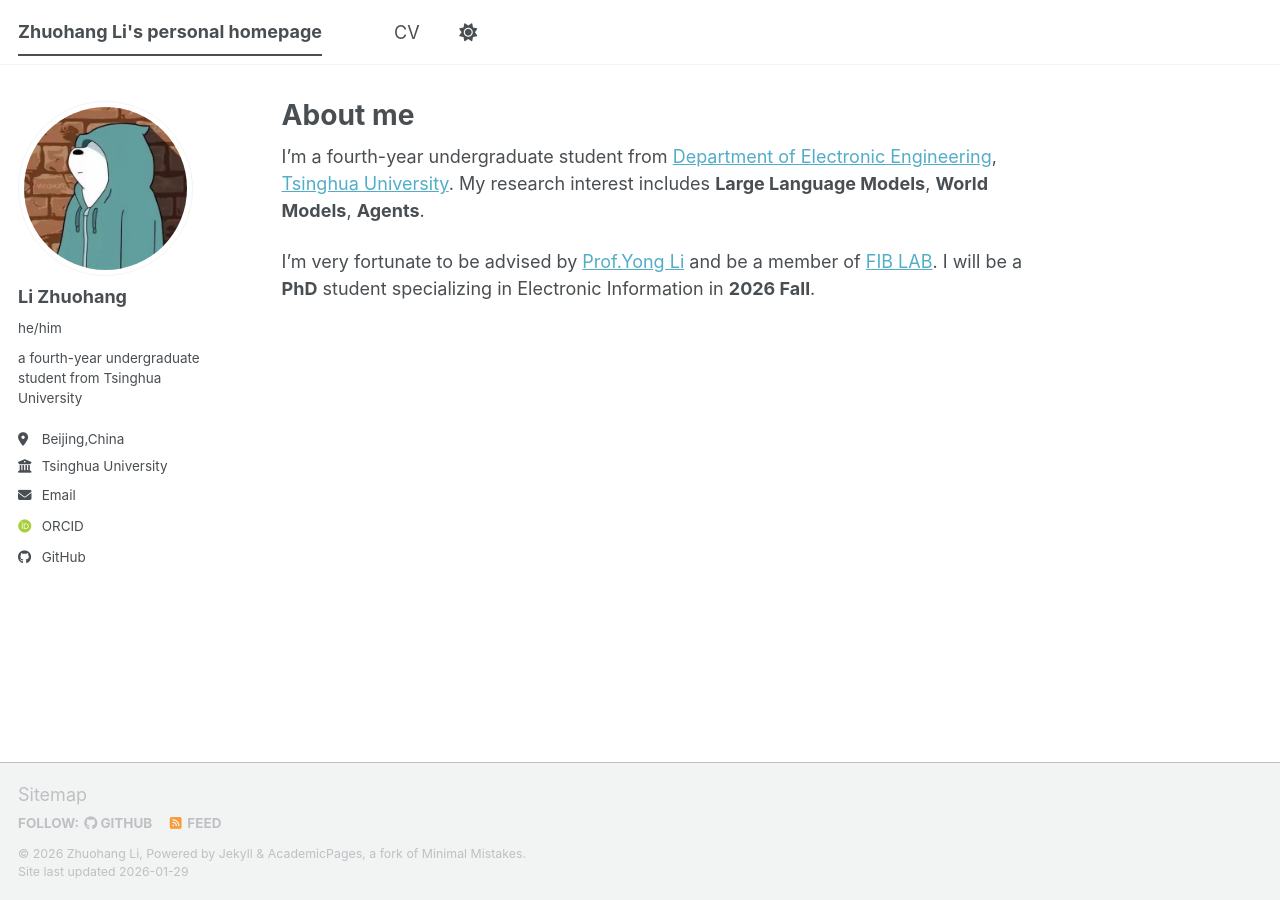
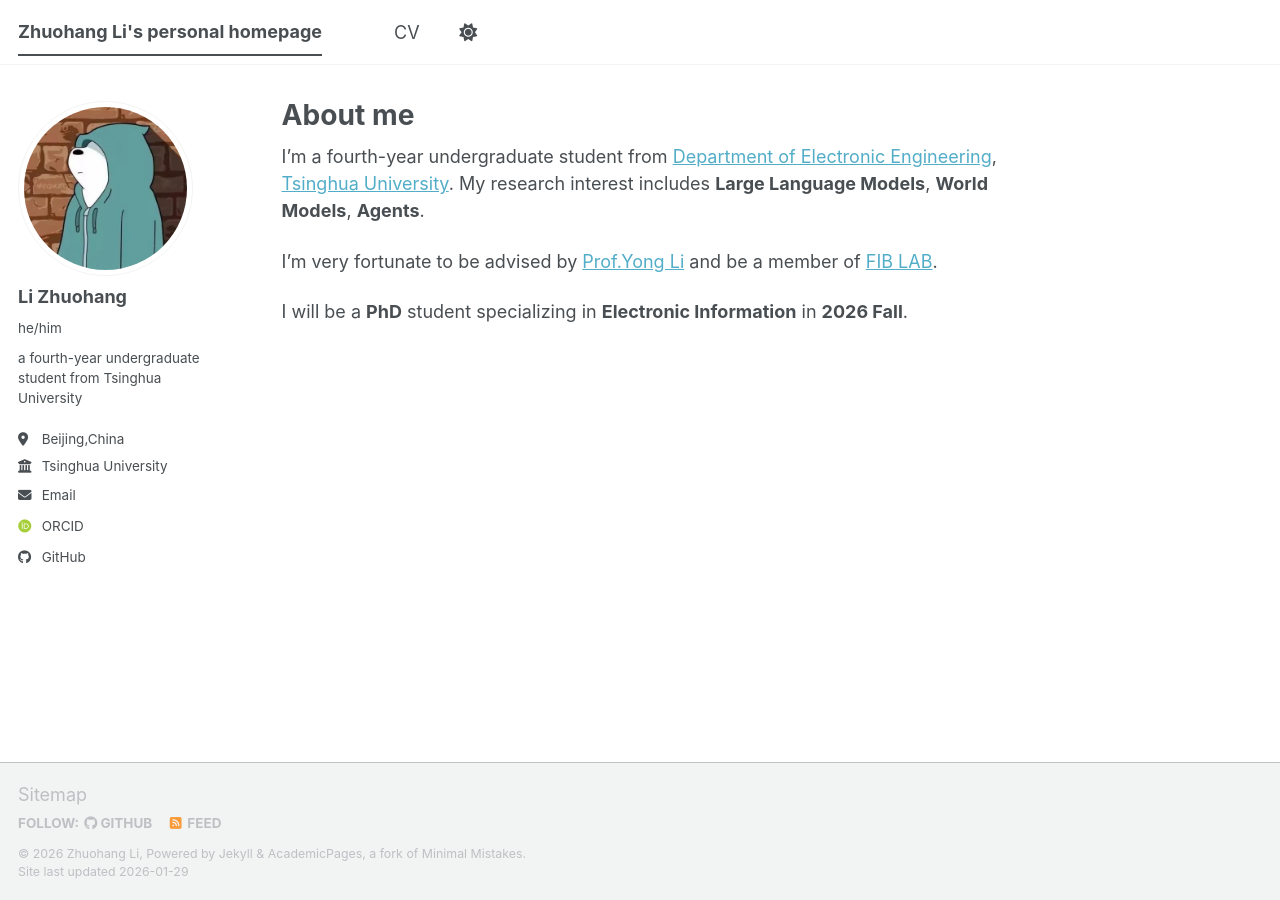
Before and after one commit to lzhuohang/lzhuohang.github.io, a Jekyll site: the page built from _pages/about.md, in a window 1280 px wide. Built offline with Jekyll 4.4.1, drawn with Linux system fonts in a browser that asks for light colours; some web fonts are replaced; a script bundle is joined from its source files by our own code; library files that are not in the unit come from our copies.

```diff
--- a/_pages/about.md
+++ b/_pages/about.md
@@ -9,4 +9,6 @@ redirect_from:
 
 I'm a fourth-year undergraduate student from [Department of Electronic Engineering](https://www.ee.tsinghua.edu.cn/), [Tsinghua University](https://www.tsinghua.edu.cn/). My research interest includes **Large Language Models**, **World Models**, **Agents**.
 
-I'm very fortunate to be advised by [Prof.Yong Li](https://web.ee.tsinghua.edu.cn/liyong/zh_CN/index.htm) and be a member of [FIB LAB](https://fi.ee.tsinghua.edu.cn/). I will be a **PhD** student specializing in Electronic Information in **2026 Fall**.
+I'm very fortunate to be advised by [Prof.Yong Li](https://web.ee.tsinghua.edu.cn/liyong/zh_CN/index.htm) and be a member of [FIB LAB](https://fi.ee.tsinghua.edu.cn/).
+
+I will be a **PhD** student specializing in **Electronic Information** in **2026 Fall**.
```
